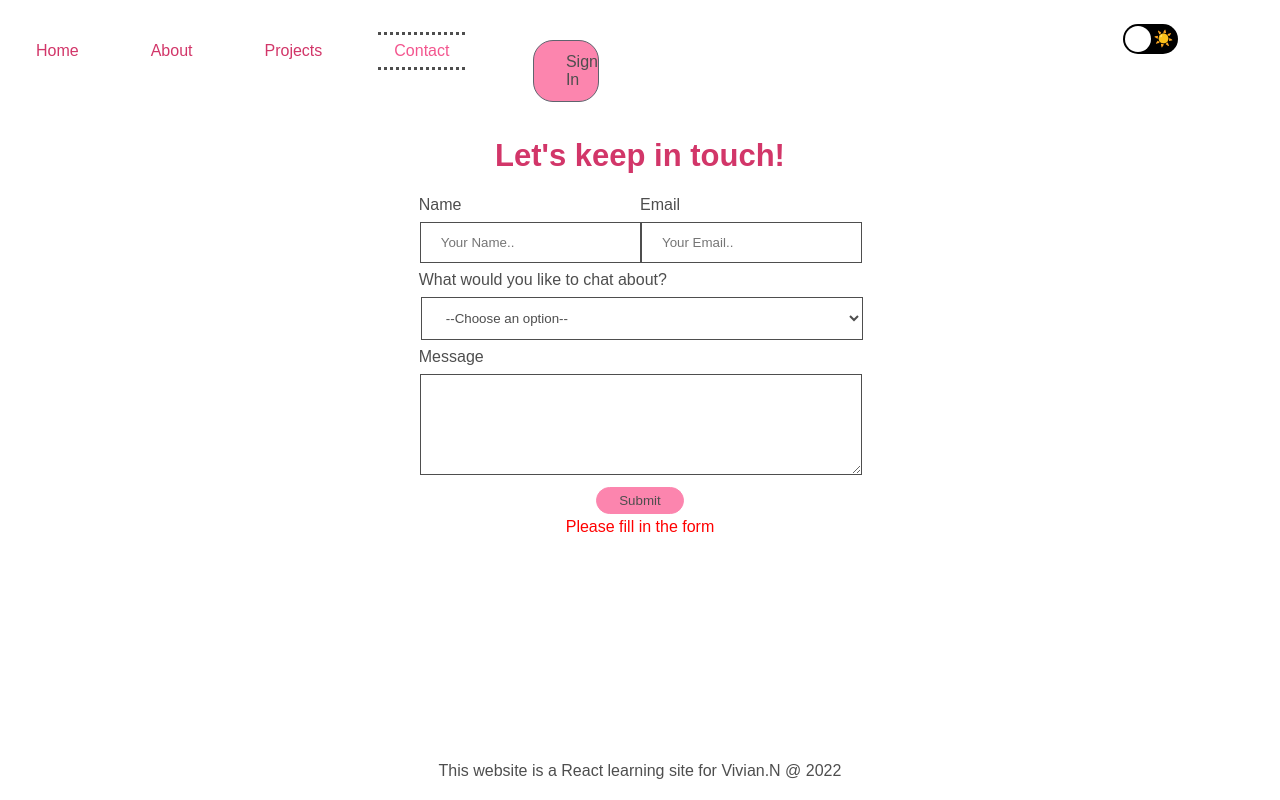
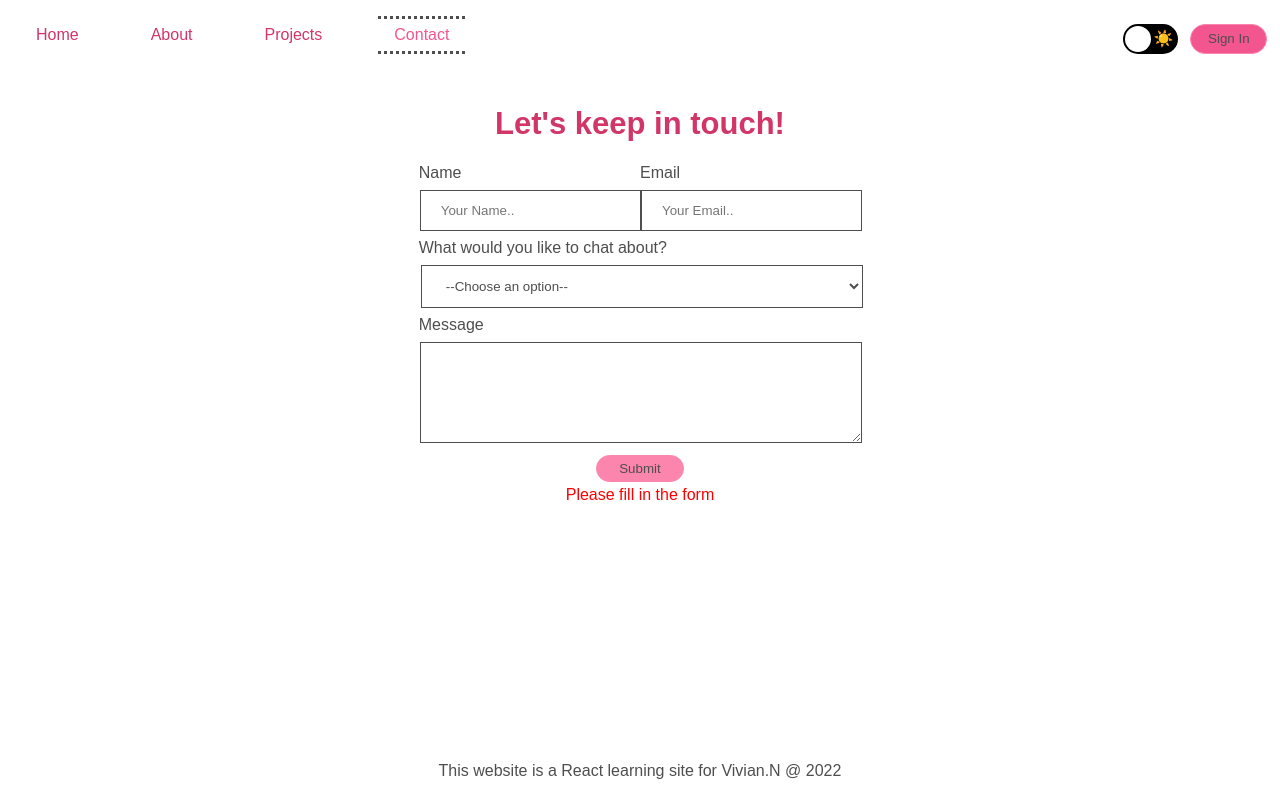
Before and after one commit to viv-nic/CLG-React-Assignments, a React (Create React App) app: page /contact in a window 1280 px wide. Built offline with nearby package versions, Linux system fonts and the light colour scheme.

Commit message:
adjustment to avatar button and nav sign in button

```diff
--- a/src/components/avatarButton/AvatarButton.module.css
+++ b/src/components/avatarButton/AvatarButton.module.css
@@ -10,3 +10,14 @@
     text-align: "center";
     background-size: cover;
   }
+
+
+  .avatar-button:hover,
+  .avatar-button:active {
+    background-color: var(--link-visited-color);
+    border-color: var(--main-border-color);
+    color: var(--main-color);
+    border-radius: 50%;
+    height: 80px;
+    width: 80px;
+  }
--- a/src/components/enquireForm/index.jsx
+++ b/src/components/enquireForm/index.jsx
@@ -1,4 +1,4 @@
-// import { style } from "@mui/system";
+
 import { useState } from "react";
 import FormMessaging from "./formMessaging";
 import styles from "./formMessaging.module.css";
--- a/src/components/nav/index.jsx
+++ b/src/components/nav/index.jsx
@@ -4,7 +4,7 @@ import ToggleSwitch from "../toggleSwitch";
 import { useContext } from "react";
 import { ThemeContext } from "../../theme/ThemeProvider";
 import AuthContext from "../../auth/auth-context";
-import Button from "../Button";
+// import Button from "../Button";
 import AvatarButton from "../avatarButton";
 
 function Nav() {
@@ -54,12 +54,17 @@ function Nav() {
                 {isLoggedIn && (
                     <AvatarButton onClick={() => history.push("/profile")} />
                 )}
+                {/* {!isLoggedIn && (
+                    <Button
+                    // className={styles.signinButton}
+                    name="Sign In" onClick={() => history.push("/login")} />
+                )} */}
                 {!isLoggedIn && (
-                    <Button name="Sign In" onClick={() => history.push("/login")} />
+                    <button
+                    className={styles.signinButton}
+                    onClick={() => history.push("/login")}>Sign In</button>
                 )}
-                {/* {isLoggedIn && (
-                    <Button name="Settings" onClick={() => history.push("/profile")} />
-                )} */}
+
             </div>
 
         </header>
--- a/src/components/nav/navigation.module.css
+++ b/src/components/nav/navigation.module.css
@@ -36,9 +36,28 @@ header .active {
     text-decoration: none;
   }
 
-  .nav-controls {
+  /* .nav-controls {
     display: flex;
     flex-direction: row;
     justify-content: space-between;
     width: 25%;
+  } */
+  .signinButton {
+    position: fixed;
+    right: 1%;
+    top: 3%;
+    width: 6%;
+    padding-top: .4rem;
+    padding-bottom: .4rem;
+    text-align: center;
+    background-color: var(--link-hover-color);
+
   }
+
+  .signinButton:hover,
+  .signinButton:active {
+    background-color: var(--main-bg-color);
+    border-color: var(--main-border-color);
+    color: var(--main-font-color);
+    width: 6%;
+  }
--- a/src/pages/book.jsx
+++ b/src/pages/book.jsx
@@ -67,7 +67,8 @@ const Book = () => {
             <h1 className="heading-books">Books</h1>
             {/* <Button onClick={fetchBooksHandler}>Search for Roald Dahl books</Button> */}
             <input type="text" value={searchText} onChange={searchTextHandler} />
-            <Button name="Search for books" onClick={fetchBooksHandler} />
+            <Button
+            name="Search for books" onClick={fetchBooksHandler} />
             {content}
         </section>
     );
--- a/src/pages/login.jsx
+++ b/src/pages/login.jsx
@@ -187,13 +187,13 @@ const Login = () => {
                         Sign In
                     </Button> */}
                     <Button
-                    // className={classes.button}
+                    // className={classes["signin-button"]}
                     name="Sign In"
                     disabled={!formIsValid | (formIsValid === false)}
                     />
                 </div>
                 {error && (
-                    <span>
+                    <span className={classes.actions}>
                         Sorry, please fill in the form to continue
                     </span>
                 )}
--- a/src/styles/Login.module.css
+++ b/src/styles/Login.module.css
@@ -57,7 +57,7 @@
     text-align: center;
   }
 
-  .button {
+  .signin-button {
     position: relative;
     right: 50%;
 
```
